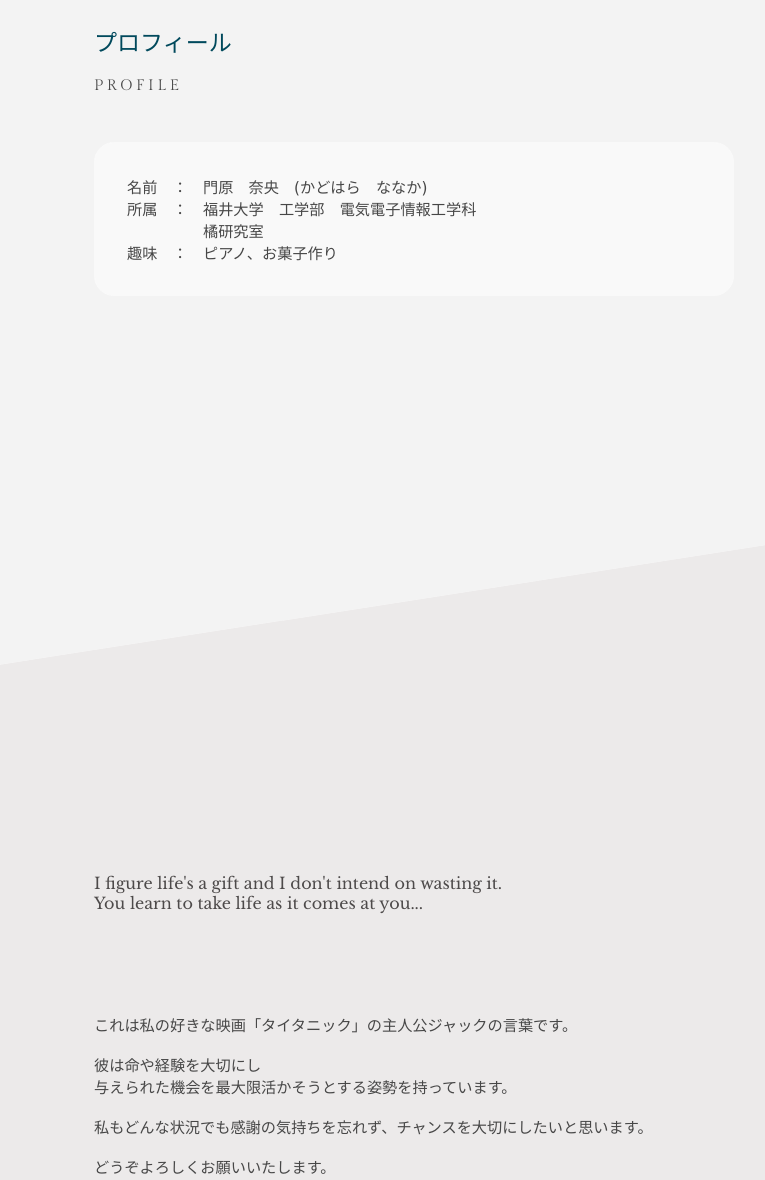
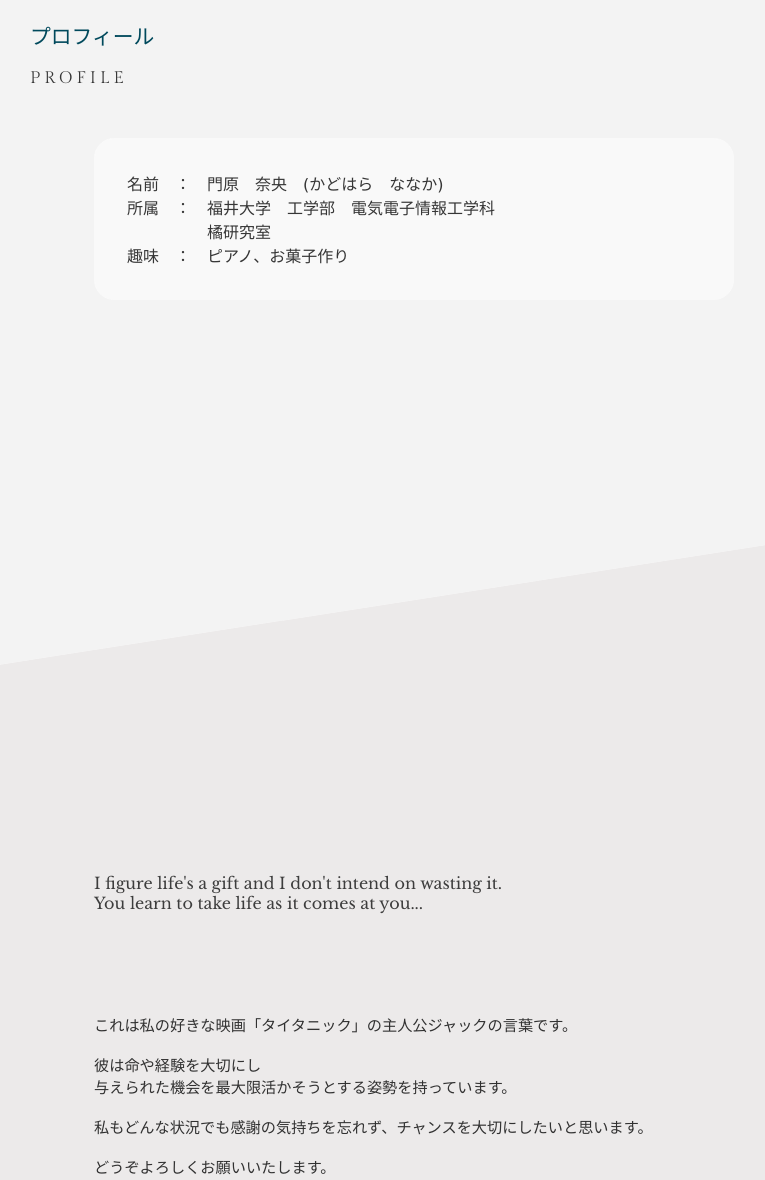
Before and after one commit to nya-nya-ka/Profile4, a plain HTML site: page index.html in a window 1280 px wide. Shown: the part 980-2160 px from the top of the page, without its empty margins (226-991 px from the left). Drawn offline with nearby package versions, Linux system fonts and the light colour scheme; a web font is replaced by a local one.

Commit message:
Update styles.css

```diff
--- a/styles.css
+++ b/styles.css
@@ -155,7 +155,7 @@ body {
   font-family: "Libre Baskerville", serif;
   font-weight: 400;
   font-style: normal;
-  color: #4d4a4a;
+  color: #3d3d3d;
   font-size: clamp(0.7rem, 2vw, 1.0rem);
   opacity: 0;
   transform: translateX(30px);
@@ -168,7 +168,7 @@ body {
   font-family: "Klee One", cursive;
   font-weight: 400;
   font-style: normal;
-  color: #474747;
+  color: #313131;
   font-size: clamp(0.65rem, 1.8vw, 0.95rem);
   opacity: 0;
   transform: translateX(30px);
@@ -177,24 +177,24 @@ body {
 
 .section2-2{
   padding-top: 0px;
-  padding-left: 25vw;
+  padding-left: 20vw;
   font-family: "Gilda Display", serif;
   font-weight: 400;
   font-style: normal;
   color: rgb(0, 73, 92);
-  font-size: clamp(0.65rem, 1.8vw, 1.5rem);
+  font-size: clamp(0.80rem, 1.8vw, 1.3rem);
   opacity: 0;
   transform: translateX(30px);
 }
 
 .section2-4{
   padding-top: 0px;
-  padding-left: 25vw;
+  padding-left: 20vw;
   font-family: "Gilda Display", serif;
   font-weight: 400;
   font-style: normal;
-  color: #474747;
-  font-size: clamp(0.65rem, 1.8vw, 0.95rem);
+  color: #363636;
+  font-size: clamp(0.70rem, 1.8vw, 1.05rem);
   opacity: 0;
   transform: translateX(30px);
 }
@@ -203,8 +203,8 @@ body {
   font-family: "Klee One", cursive;
   font-weight: 400;
   font-style: normal;
-  color: #474747;
-  font-size: clamp(0.65rem, 1.8vw, 0.95rem);
+  color: #363636;
+  font-size: clamp(0.65rem, 1.8vw, 1.00rem);
   opacity: 0;
   transform: translateX(30px);
   padding: 2.0rem; /* 内側の余白を追加 */
@@ -402,8 +402,8 @@ footer {
 
   .section2-1,
   .section2-3 {
-    padding-left: 5vw;
-    padding-right: 5vw;
+    padding-left: 10vw;
+    padding-right: 10vw;
   }
 
   .page-title {
```
